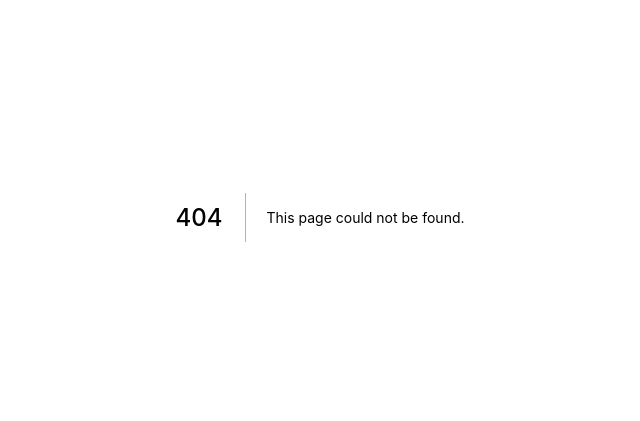
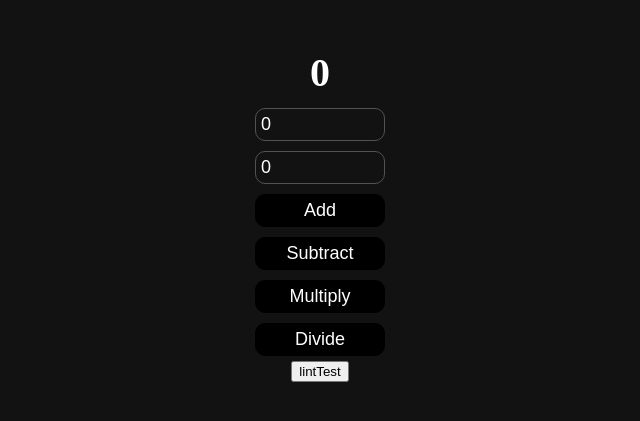
Before and after one commit to naeggeodo/naeggeodo-web, a Next.js app: page /home in a window 1280 px wide. Before the commit this address had no page. Shown: the part 183-604 px from the top of the page, without its empty margins (320-960 px from the left). Built offline with nearby package versions, Linux system fonts and the light colour scheme.

Commit message:
config : jest, testing-library/jest-dom, testing-library/react 설정 완료

```diff
--- /dev/null
+++ b/src/pages/home.tsx
@@ -0,0 +1,66 @@
+import Head from 'next/head';
+import Image from 'next/image';
+import { useState } from 'react';
+import styles from '../styles/Home.module.css';
+export default function Home() {
+  const [num1, setNum1] = useState(0);
+  const [num2, setNum2] = useState(0);
+  const [result, setResult] = useState(0);
+  const add = () => {
+    setResult(num1 + num2);
+  };
+  const subtract = () => {
+    setResult(num1 - num2);
+  };
+  const multiply = () => {
+    setResult(num1 * num2);
+  };
+  const divide = () => {
+    setResult(num1 / num2);
+  };
+  return (
+    <div className={styles.container}>
+      <Head>
+        <title>Create Next App</title>
+        <meta name='description' content='Generated by create next app' />
+        <link rel='icon' href='/favicon.ico' />
+      </Head>
+      <div className={styles.result} data-testid='result'>
+        {result}
+      </div>
+      <input
+        type='number'
+        className={styles.input}
+        data-testid='num1'
+        value={num1}
+        onChange={(e) => setNum1(+e.target.value)}
+      />
+      <input
+        type='number'
+        className={styles.input}
+        data-testid='num2'
+        value={num2}
+        onChange={(e) => setNum2(+e.target.value)}
+      />
+      <button onClick={add} className={styles.button} data-testid='add'>
+        Add
+      </button>
+      <button
+        onClick={subtract}
+        className={styles.button}
+        data-testid='subtract'>
+        Subtract
+      </button>
+      <button
+        onClick={multiply}
+        className={styles.button}
+        data-testid='multiply'>
+        Multiply
+      </button>
+      <button onClick={divide} className={styles.button} data-testid='divide'>
+        Divide
+      </button>
+      <button name='lintTest'>lintTest</button>
+    </div>
+  );
+}
--- /dev/null
+++ b/src/styles/Home.module.css
@@ -0,0 +1,35 @@
+.container {
+  padding: 0 2rem;
+  display: flex;
+  flex-direction: column;
+  align-items: center;
+  justify-content: center;
+  height: 100vh;
+  background-color: #121212;
+  color: white;
+}
+.result {
+  font-size: 4rem;
+  font-weight: bold;
+  margin-bottom: 1rem;
+}
+.input {
+  margin: 0.5rem 0;
+  padding: 0.5rem;
+  font-size: large;
+  width: 13rem;
+  background-color: #121212;
+  border: 1px solid #525252;
+  color: white;
+  border-radius: 10px;
+}
+.button {
+  font-size: large;
+  padding: 0.5rem;
+  width: 13rem;
+  margin: 0.5rem 0;
+  border: 1px solid black;
+  background-color: black;
+  border-radius: 10px;
+  color: white;
+}
```
Also changed, not shown: jest.config.js (added, +9 -0 lines), package.json (+7 -0 lines), .eslintrc.json, 2 other files (tests, documents, lock files or other folders).
